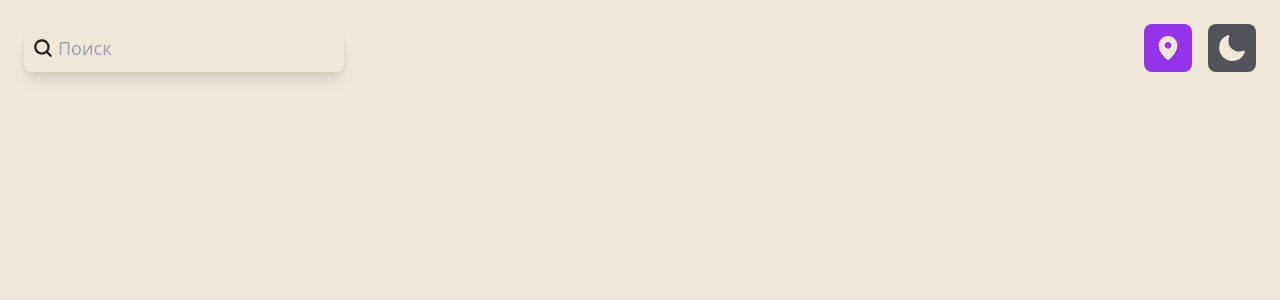
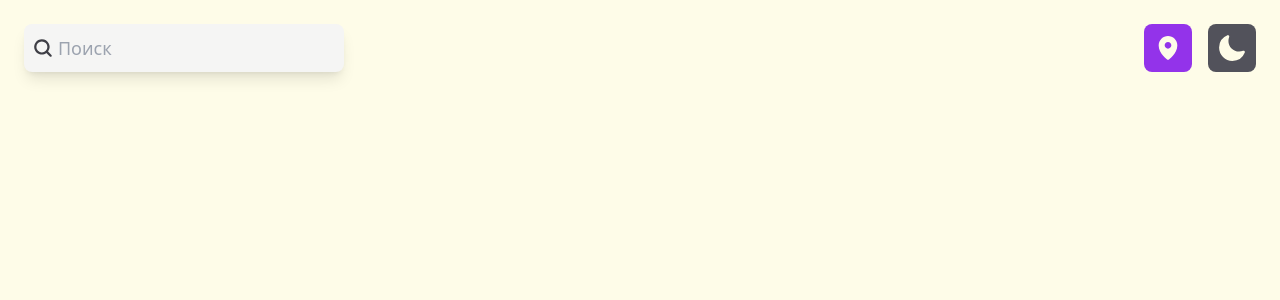
Before and after one commit to killitar/sky-cast, a Vue app: page / in a window 1280 px wide. Shown: the top 300 px of the page. Built offline with nearby package versions, Linux system fonts and the light colour scheme.

Commit message:
tailwind.config:remove unuseful colors

```diff
--- a/index.html
+++ b/index.html
@@ -7,7 +7,7 @@
     <title>SkyCast</title>
   </head>
 
-  <body class="bg-cream dark:bg-softgray duration-500">
+  <body class="bg-yellow-50 dark:bg-zinc-900 duration-500">
     <div id="app"></div>
     <script type="module" src="/src/main.ts"></script>
   </body>
--- a/src/components/header-component.vue
+++ b/src/components/header-component.vue
@@ -23,10 +23,10 @@ const toggleColorTheme = () => {
   <div class="flex items-center justify-between">
     <div class="search">
       <div
-        class="flex bg-whitecream dark:bg-softblack w-40 h-12 rounded-lg shadow-lg items-center justify-center px-2 md:w-80 duration-500"
+        class="flex bg-stone-100 dark:bg-zinc-700 w-40 h-12 rounded-lg shadow-lg items-center justify-center px-2 md:w-80 duration-500"
       >
         <svg
-          class="fill-current text-softgray dark:text-cream w-6 h-6 duration-500"
+          class="fill-current text-zinc-700 dark:text-yellow-50 w-6 h-6 duration-500"
           viewBox="0 0 20 20"
           xmlns="http://www.w3.org/2000/svg"
           fill="none"
@@ -45,7 +45,7 @@ const toggleColorTheme = () => {
           </g>
         </svg>
         <input
-          class="w-full font-medium ml-1 text-lg text-softgray dark:text-cream h-6 border-t-transparent bg-transparent outline outline-none duration-500"
+          class="w-full font-medium ml-1 text-lg text-zinc-700 dark:text-yellow-50 h-6 border-t-transparent bg-transparent outline outline-none duration-500"
           v-model.trim="searchInput"
           name="search"
           autocomplete="off"
@@ -53,7 +53,7 @@ const toggleColorTheme = () => {
         />
         <div class="spin-search hidden">
           <div
-            class="float-right text-white text inline-block h-2 w-2 animate-spin rounded-full border-4 border-solid border-current border-r-transparent align-[-0.125em] motion-reduce:animate-[spin_1.5s_linear_infinite]"
+            class="float-right text-zinc-700 dark:text-yellow-50 text inline-block h-2 w-2 animate-spin rounded-full border-4 border-solid border-current border-r-transparent align-[-0.125em] motion-reduce:animate-[spin_1.5s_linear_infinite]"
             role="status"
           >
             <span
@@ -64,7 +64,7 @@ const toggleColorTheme = () => {
       </div>
 
       <div
-        class="search-result bg-cream dark:bg-softblack rounded-b-3xl shadow-lg absolute w-40 z-10 transition duration-150 ease-in-out hidden md:w-80"
+        class="search-result bg-stone-100 dark:bg-zinc-800 rounded-b-3xl shadow-lg absolute w-40 z-10 transition duration-150 ease-in-out md:w-80 hidden"
       >
         <hr class="" />
       </div>
@@ -76,7 +76,7 @@ const toggleColorTheme = () => {
         class="current-location-button flex justify-center items-center mr-4 bg-purple-600 w-12 h-12 rounded-lg cursor-pointer shadow-3xl hover:bg-purple-700 duration-300"
       >
         <svg
-          class="fill-current text-cream dark:text-softgray w-8 h-8 duration-500"
+          class="fill-current text-yellow-50 dark:text-zinc-900 w-8 h-8 duration-500"
           viewBox="0 0 48 48"
           fill="none"
           xmlns="http://www.w3.org/2000/svg"
@@ -103,7 +103,7 @@ const toggleColorTheme = () => {
         class="dark-theme-toggler-button flex justify-center items-center bg-zinc-600 w-12 h-12 rounded-lg cursor-pointer shadow-3xl hover:bg-zinc-700 duration-300"
       >
         <svg
-          class="fill-current stroke-current text-cream dark:text-softgray w-8 h-8 duration-500"
+          class="fill-current stroke-current text-yellow-50 dark:text-zinc-900 w-8 h-8 duration-500"
           viewBox="0 0 24 24"
           xmlns="http://www.w3.org/2000/svg"
         >
@@ -129,7 +129,7 @@ const toggleColorTheme = () => {
         class="white-theme-toggler-button flex justify-center items-center bg-orange-300 w-12 h-12 rounded-lg cursor-pointer shadow-3xl hover:bg-orange-400 duration-300"
       >
         <svg
-          class="fill-current text-cream dark:text-softgray w-8 h-8 duration-500"
+          class="fill-current text-yellow-50 dark:text-zinc-900 w-8 h-8 duration-500"
           viewBox="-5.5 0 32 32"
           version="1.1"
           xmlns="http://www.w3.org/2000/svg"
--- a/tailwind.config.js
+++ b/tailwind.config.js
@@ -3,14 +3,7 @@ export default {
   content: ['./index.html', './src/**/*.{vue,js,ts,jsx,tsx}'],
   darkMode: 'class',
   theme: {
-    extend: {
-      colors: {
-        softgray: '#202023',
-        whitegray: '#52525b',
-        softblack: '#131315',
-        cream: '#f0e7db',
-      },
-    },
+    extend: {},
   },
   plugins: [],
 };
```
